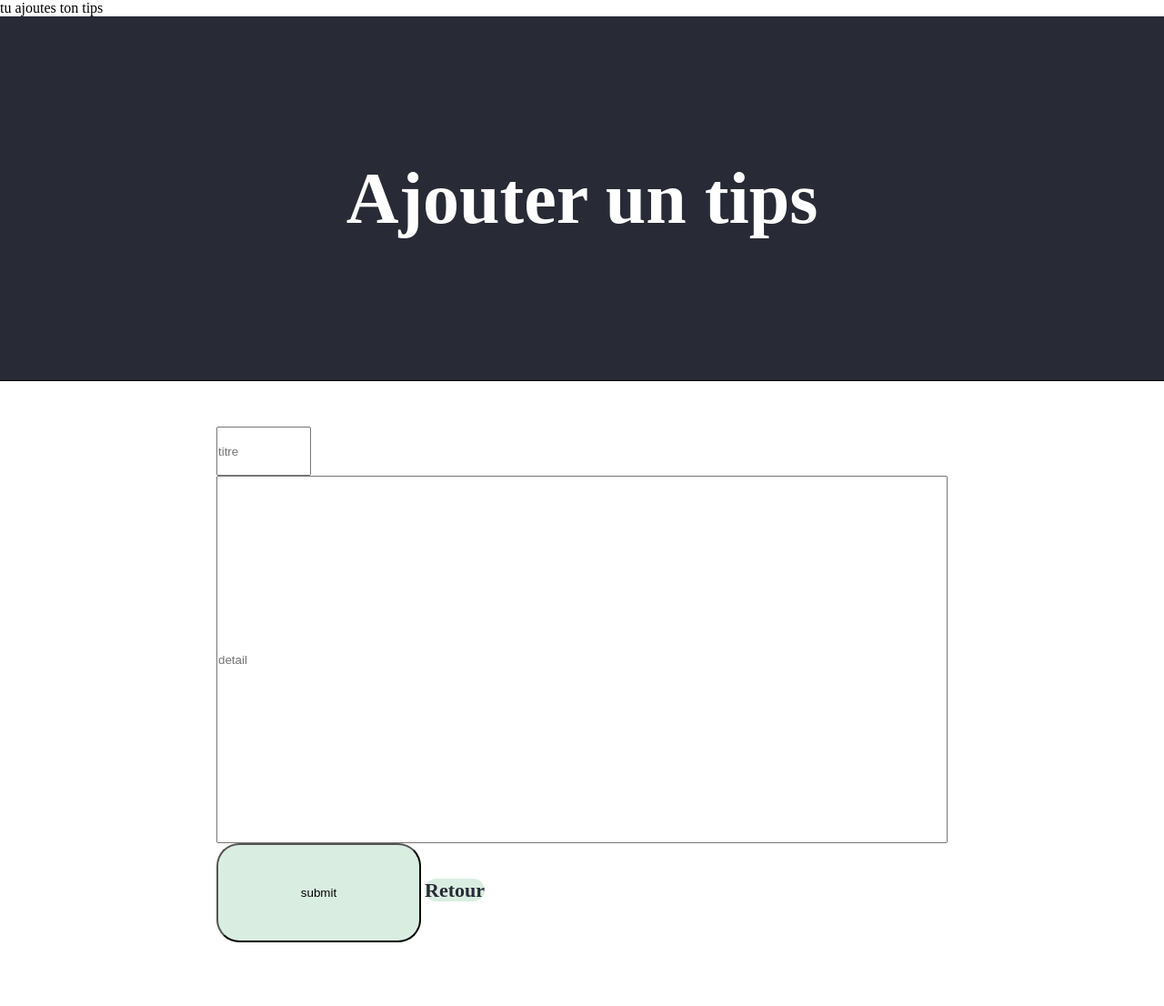
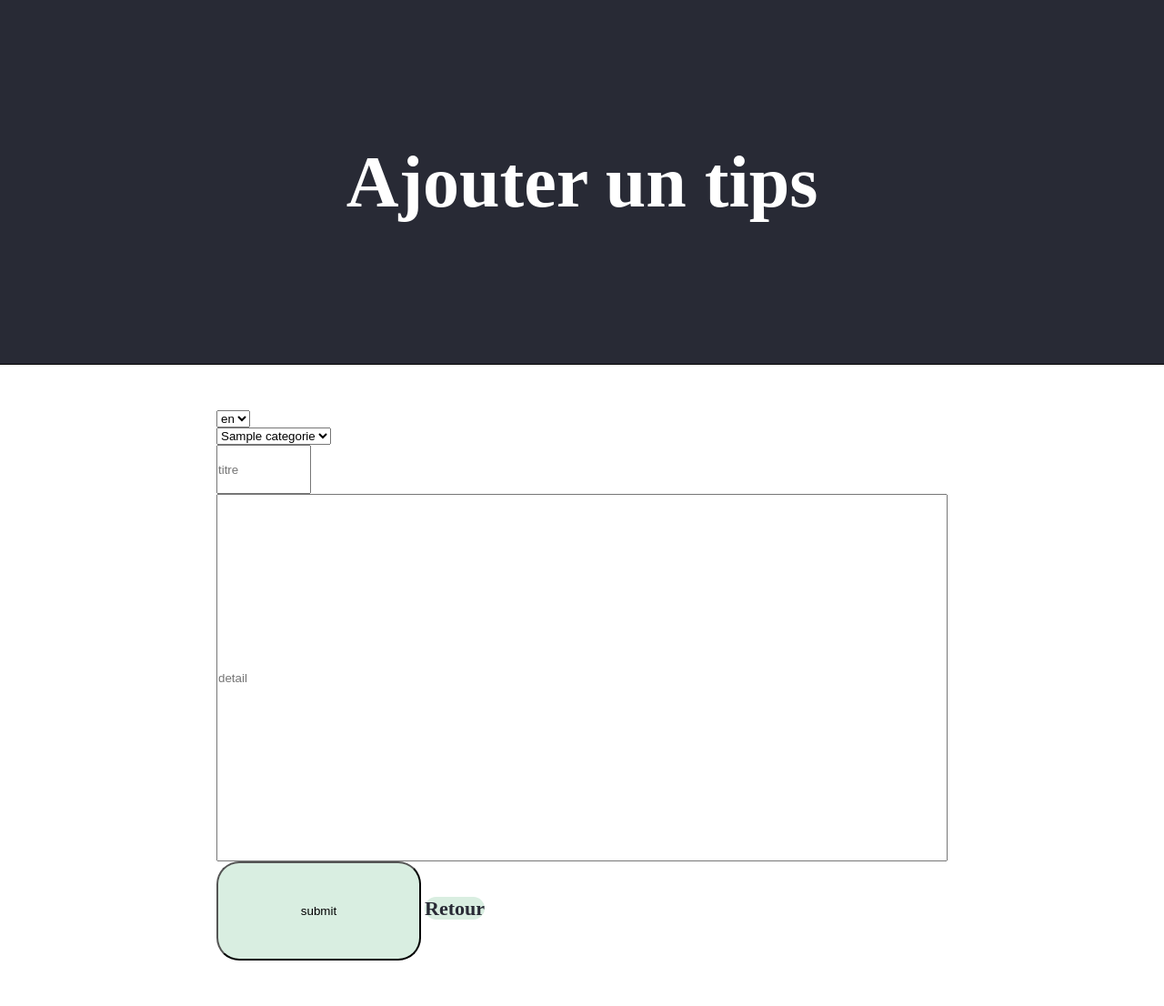
Before and after one commit to mikaelhen/langage-informatique, a PHP site: page /add_tips.php?action=ajout in a window 1280 px wide. Shown: the whole page at 91% size. Run offline with PHP 8.4, Linux system fonts and the light colour scheme; tables that the repository leaves empty or names only in its code hold one stand-in row (values such as "Sample post"); data that the repository does not hold is empty.

Commit message:
haaaaaaaa

```diff
--- a/php/add_tips.php
+++ b/php/add_tips.php
@@ -1,4 +1,6 @@
+
 <?php
+// die(var_dump($_POST));
 session_start();
 require_once '../assets/include/bdd.php';;
 ?>
@@ -17,18 +19,74 @@ require_once '../assets/include/bdd.php';;
 
     <?php
 
-    if (isset($_GET["action"])) {
-        if ($_GET["action"] == "ajout") {
-            echo "tu ajoutes ton tips";
-            $titre = $_POST["titre_tips"];
-            $detail = $_POST["detail_tips"];
-        }
-    }
+    // if (isset($_GET["action"])) {
+    //     if ($_GET["action"] == "ajout") {
+    //         echo "tu ajoutes ton tips";
+    //         $titre = $_POST["titre_tips"];
+    //         $detail = $_POST["detail_tips"];
+    //     }
+    // }
+
+    $sqlLangages = "SELECT * FROM langage";
+    // $sql1 = "SELECT * FROM possede p,categorie c,langage l WHERE p.id_langage = l.id_langage and p.id_categorie=c.id_categorie and l.id_langage=".$_GET['id_categorie']."";
+    $requeteLangages = $bdd->prepare($sqlLangages);
+    $requeteLangages->execute();
+
+    $sqlCategorie = "SELECT * FROM categorie";
+    // $sql1 = "SELECT * FROM possede p,categorie c,langage l WHERE p.id_langage = l.id_langage and p.id_categorie=c.id_categorie and l.id_langage=".$_GET['id_categorie']."";
+    $requeteCategorie = $bdd->prepare($sqlCategorie);
+    $requeteCategorie->execute();
+
+    // $sql = "SELECT * FROM langage WHERE id_langage=".$_GET['id_langage']."";
+    //                                   $requete = $bdd ->prepare($sql);
+    //                                   $requete ->execute();
+    //                                   $row =$requete->fetch();
+    //
+    ?>
+
+    <?php
+
+    // if ($requete1->rowCount() > 0) {
+
+
+
 
     ?>
     <h2>Ajouter un tips</h2>
     <div class="container2">
         <form action="add_tips.php?action=ajout" method="post">
+            <div class="langue">
+                <select name="id_langage">
+                    <?php
+                        while($l = $requeteLangages->fetch())
+                        {
+
+                        ?>
+
+                        <option value="<?= $l['id_langage']?>"><?= $l['nom_langage'] ?></option>
+
+                    <?php
+                        }
+
+                    ?>
+                </select>
+            </div>
+            <div class="categorie">
+                <select name="id_categorie">
+                    <?php
+                        while($l = $requeteCategorie->fetch())
+                        {
+
+                        ?>
+
+                        <option value="<?= $l['id_categorie']?>"><?= $l['nom_categorie'] ?></option>
+
+                    <?php
+                        }
+
+                    ?>
+                </select>
+            </div>
             <div class="titre">
                 <input type="name" name="titre_tips" placeholder="titre" value="<?php echo !empty($titre) ? $titre : ''; ?>">
             </div>
--- a/php/categorie.php
+++ b/php/categorie.php
@@ -31,9 +31,9 @@ require_once '../assets/include/bdd.php';
   $sql1 = "SELECT * FROM langage WHERE id_langage=:idcat";
   // $sql1 = "SELECT * FROM possede p,categorie c,langage l WHERE p.id_langage = l.id_langage and p.id_categorie=c.id_categorie and l.id_langage=".$_GET['id_categorie']."";
   $requete1 = $bdd->prepare($sql1);
-  $requete1->execute([
+  $requete1->execute(array(
     ':idcat' => $_GET['id_categorie']
-  ]);
+  ));
   $row1 = $requete1->fetch();
 
   // $sql = "SELECT * FROM langage WHERE id_langage=".$_GET['id_langage']."";
--- a/php/liste.php
+++ b/php/liste.php
@@ -34,7 +34,7 @@ require_once '../assets/include/bdd.php';
                         <a href="tips.php?id_tips=<?php echo $tip['id_tips'] ?>">
                         <?php echo $tip['titre_tips'] ?>
 
-                        <a href="tips.php?id_tips=<?php echo $tip['titre_tips'] ?>">
+                        <a href="tips.php?id_tips=<?php echo $tip['id_tips'] ?>">
                             <?php echo $tip['titre_tips'] ?>
                         </a>
                     </li>
--- a/php/tips.php
+++ b/php/tips.php
@@ -34,11 +34,6 @@ $row = $requete->fetch();
     // $requete = $bdd->prepare($sql);
     // $requete->execute();
     // $row = $requete->fetch();{
-
-    $results = $conn->query('SELECT  * FROM tips');
-    while ($row = $results->fetch()) {
-
-
     ?>
 
         <div class="titre">Titre de tips: <?php echo $row['titre_tips'] . '<br>'; ?>
```
